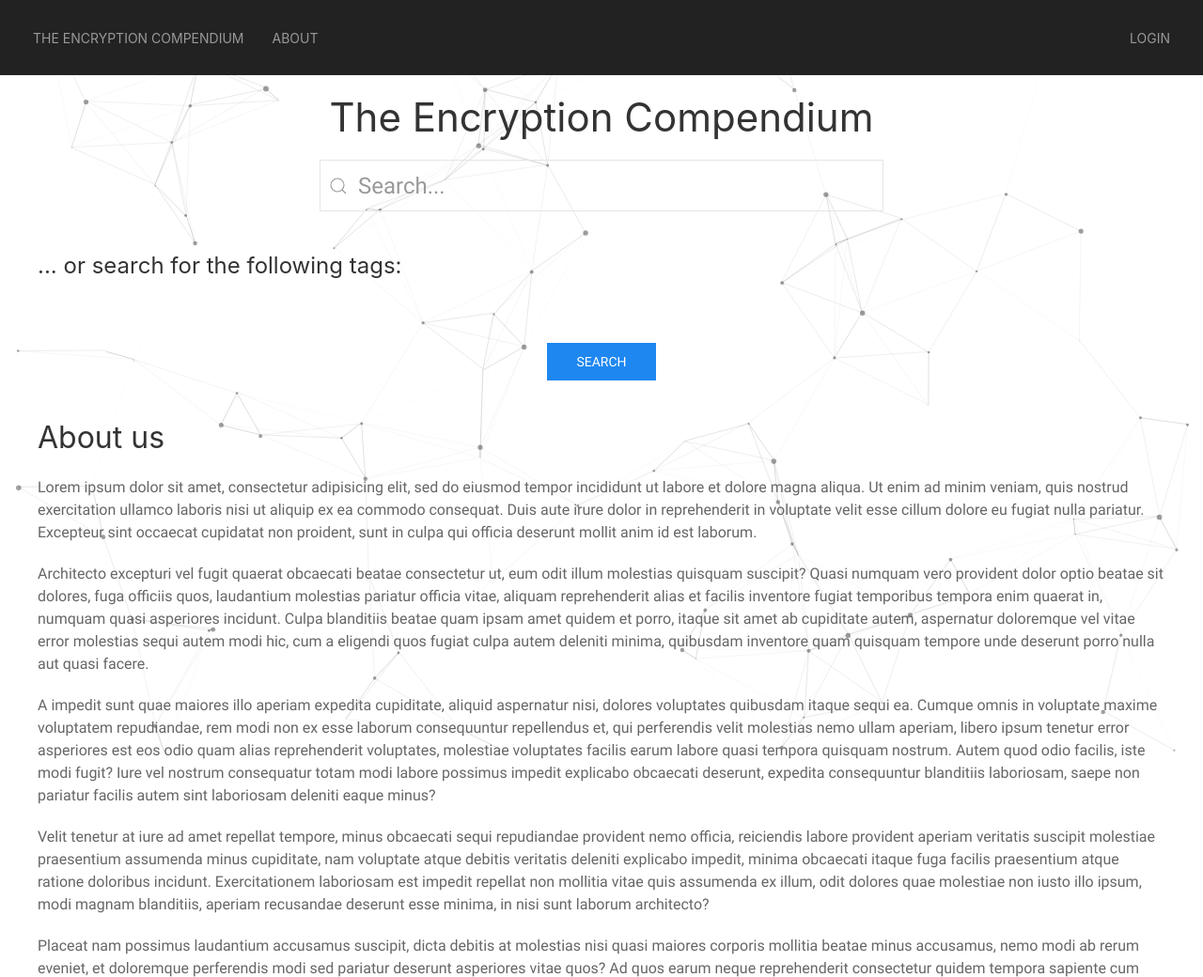
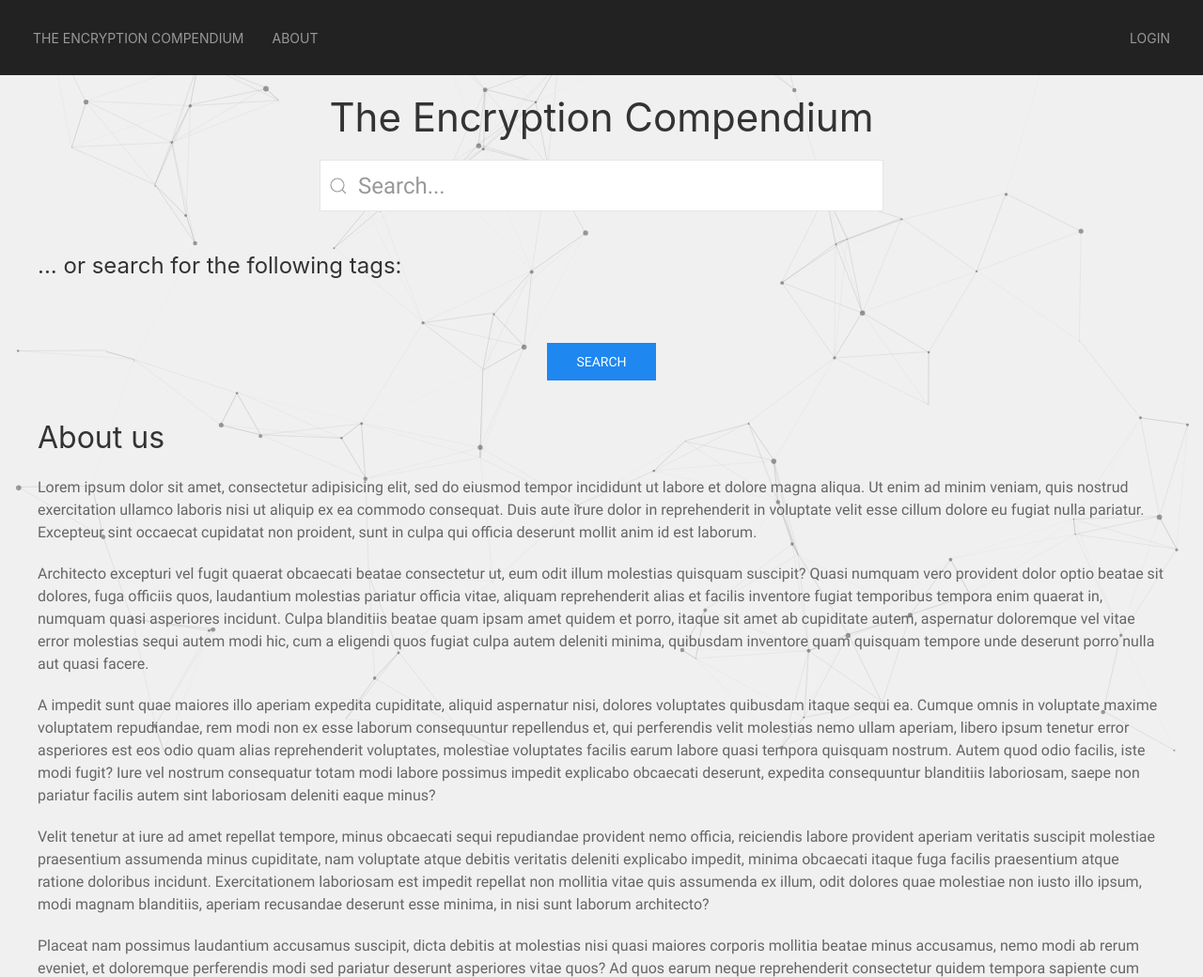
Before and after one commit to The-Encryption-Compendium/the-encryption-compendium, a Django app: page / in a window 1280 px wide. Shown: the top 1040 px of the page at 94% size. Run offline with Django 3.2, Linux system fonts and the light colour scheme; data that the repository does not hold is empty.

Commit message:
Slightly darken the default background color of the page. Ensure that the search bar is not transparent.

```diff
--- a/src/assets/css/style.css
+++ b/src/assets/css/style.css
@@ -5,6 +5,10 @@ html, body {
   height: 100%;
   min-height: 100%;
   margin: 0;
+}
+
+html {
+  background-color: #f0f0f0;
 }
 
 body {
@@ -80,6 +84,11 @@ br.sep {
   margin-bottom: 1em;
 }
 
+.searchbar {
+  background-color: white;
+  border: 4px black;
+}
+
 /****************************
  * Animations
  ****************************/
--- a/src/assets/js/landing_page.js
+++ b/src/assets/js/landing_page.js
@@ -81,11 +81,11 @@ particlesJS("particles-js", {
     "detect_on": "canvas",
     "events": {
       "onhover": {
-        "enable": true,
+        "enable": false,
         "mode": "repulse"
       },
       "onclick": {
-        "enable": true,
+        "enable": false,
         "mode": "push"
       },
       "resize": true
--- a/src/templates/includes/searchbar.html
+++ b/src/templates/includes/searchbar.html
@@ -2,10 +2,7 @@
 Template for a generic searchbar for the site.
 {% endcomment %}
 
-<form class="uk-width-1-1 uk-text-large uk-search uk-search-default" method="GET">
+<form class="searchbar uk-width-1-1 uk-text-large uk-search uk-search-default" method="GET">
   <span uk-search-icon=""></span>
   {{ form.query }}
-  {% comment %}
-  <input class="uk-search-input uk-form-large" type="search" placeholder="Search...">
-  {% endcomment %}
 </form>
```
